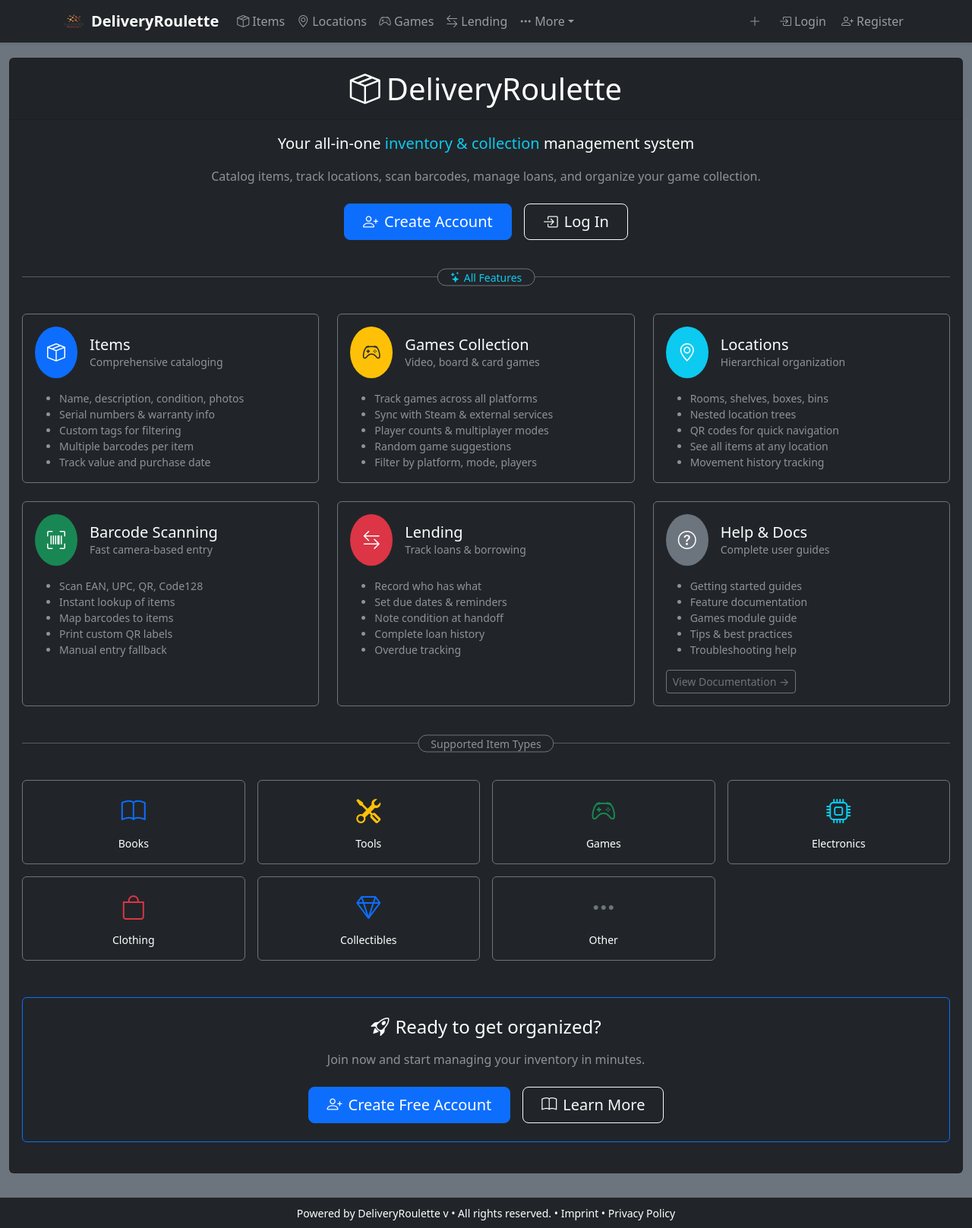
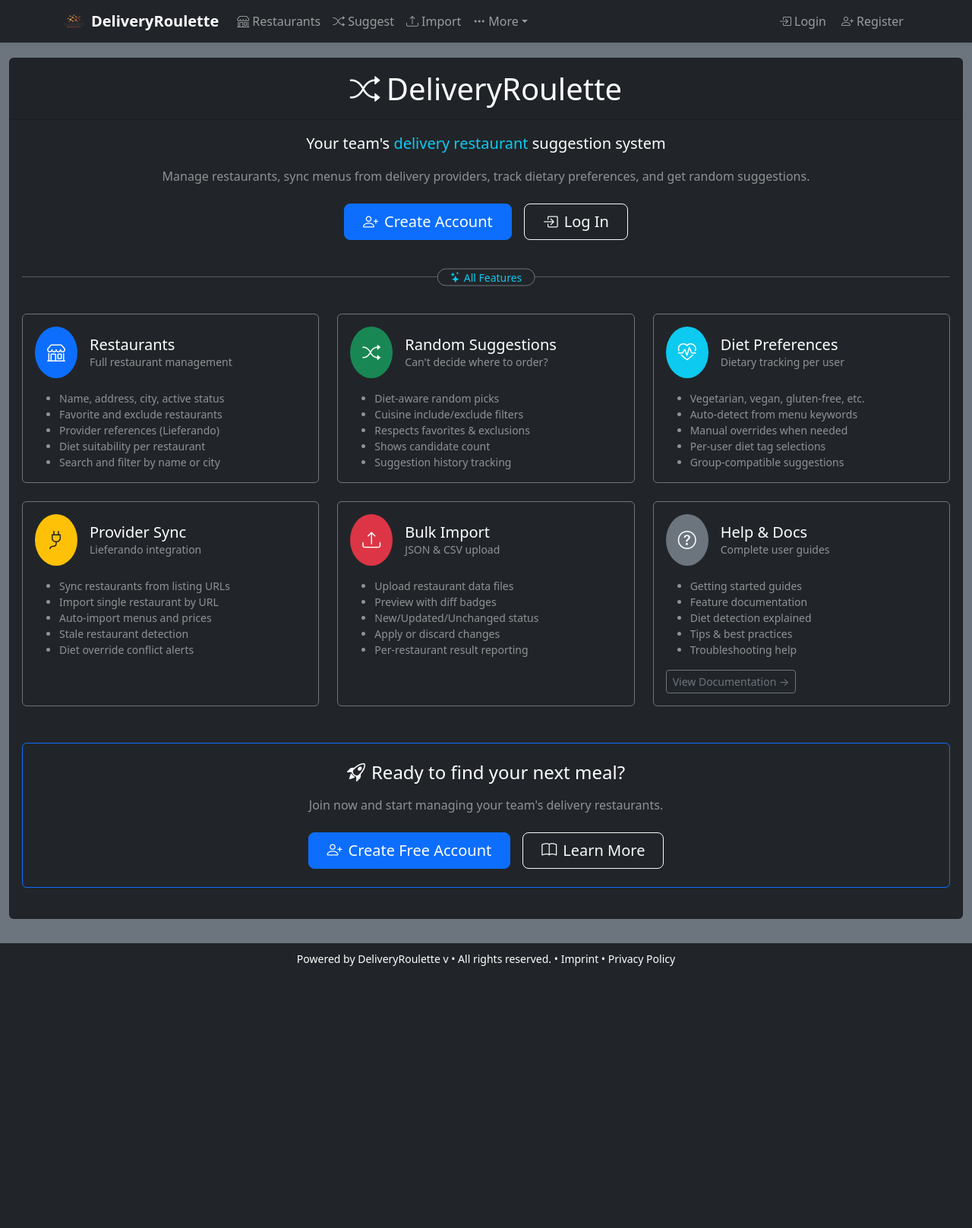
Before and after one commit to JulianiusM/DeliveryRoulette, a Node project: template src/views/index.pug in a window 1280 px wide. Shown: the whole page at 76% size. After the commit the page ends 1272 px from the top, so only its background shows below. Run offline with Node 20 templates, Linux system fonts and the light colour scheme; the template is opened without the code that fills it, so the values that code supplies are empty; style sheets or scripts are compiled from the project's sources; some libraries are stand-ins or nearby versions.

Commit message:
Fix UI dead links, add httpOnly/CSP/protocol validation, create checklist/reconcile action items
Co-authored-by: JulianMalovanij <63118041+JulianMalovanij@users.noreply.github.com>

```diff
--- a/src/providers/lieferando/LieferandoConnector.ts
+++ b/src/providers/lieferando/LieferandoConnector.ts
@@ -88,6 +88,9 @@ export class LieferandoConnector implements DeliveryProviderConnector {
 
     validateImportUrl(url: string): void {
         const parsed = parseUrl(url);
+        if (parsed.protocol !== 'https:') {
+            throw new Error('URL must use HTTPS protocol');
+        }
         const host = parsed.hostname.toLowerCase();
         if (host !== 'lieferando.de' && host !== 'www.lieferando.de') {
             throw new Error('URL must be from lieferando.de');
@@ -99,6 +102,9 @@ export class LieferandoConnector implements DeliveryProviderConnector {
 
     validateListingUrl(url: string): void {
         const parsed = parseUrl(url);
+        if (parsed.protocol !== 'https:') {
+            throw new Error('URL must use HTTPS protocol');
+        }
         const host = parsed.hostname.toLowerCase();
         if (host !== 'lieferando.de' && host !== 'www.lieferando.de') {
             throw new Error('URL must be from lieferando.de');
--- a/src/views/index.pug
+++ b/src/views/index.pug
@@ -9,13 +9,13 @@ block meta
     )
     meta(
         name="keywords"
-        content="inventory, items, locations, barcodes, lending, tracking, catalog, games, collection"
+        content="restaurants, delivery, food, suggestions, diet, preferences, lieferando"
     )
     meta(name="author" content="DeliveryRoulette")
     meta(property="og:title" content="DeliveryRoulette – Discover your next favorite delivery")
     meta(
         property="og:description"
-        content="A single place to catalog things, know where they are, know who has them, scan barcodes, and manage your game collection."
+        content="Manage restaurants, sync menus from delivery providers, track dietary preferences, and get random suggestions for your team."
     )
     meta(property="og:image" content="/img/logo.png")
     meta(property="og:url" content=settings.rootUrl)
@@ -24,7 +24,7 @@ block meta
 block title
     //- Card header
     h1.card-header.text-center.py-3.mb-0
-        i.bi.bi-box-seam.me-2
+        i.bi.bi-shuffle.me-2
         | DeliveryRoulette
 
 block content
@@ -35,43 +35,43 @@ block content
                 | Welcome back,
                 span.text-info #{user.name || user.username}
                 | !
-            p.text-white-50.mb-4 Your complete inventory and collection management system.
+            p.text-white-50.mb-4 Your team's delivery restaurant management and suggestion system.
 
         //- Quick action buttons for logged-in users
         .row.g-3.mb-5
             .col-md-3.col-sm-6
-                a.card.text-bg-dark.border-primary.h-100.text-decoration-none.hover-lift(href="/items")
+                a.card.text-bg-dark.border-primary.h-100.text-decoration-none.hover-lift(href="/restaurants")
                     .card-body.text-center.py-4
-                        i.bi.bi-box-seam.fs-1.text-primary.mb-3
-                        h3.h5.mb-2 Items
-                        p.small.text-white-50.mb-0 View & manage your inventory
+                        i.bi.bi-shop.fs-1.text-primary.mb-3
+                        h3.h5.mb-2 Restaurants
+                        p.small.text-white-50.mb-0 View & manage restaurants
             .col-md-3.col-sm-6
-                a.card.text-bg-dark.border-success.h-100.text-decoration-none.hover-lift(href="/games/suggest")
+                a.card.text-bg-dark.border-success.h-100.text-decoration-none.hover-lift(href="/suggest")
                     .card-body.text-center.py-4
                         i.bi.bi-shuffle.fs-1.text-success.mb-3
-                        h3.h5.mb-2 Random Game
-                        p.small.text-white-50.mb-0 Can't decide what to play?
+                        h3.h5.mb-2 Suggest
+                        p.small.text-white-50.mb-0 Get a random restaurant pick
             .col-md-3.col-sm-6
-                a.card.text-bg-dark.border-info.h-100.text-decoration-none.hover-lift(href="/scan")
+                a.card.text-bg-dark.border-info.h-100.text-decoration-none.hover-lift(href="/import")
                     .card-body.text-center.py-4
-                        i.bi.bi-upc-scan.fs-1.text-info.mb-3
-                        h3.h5.mb-2 Scan
-                        p.small.text-white-50.mb-0 Quickly add or find items
+                        i.bi.bi-upload.fs-1.text-info.mb-3
+                        h3.h5.mb-2 Import
+                        p.small.text-white-50.mb-0 Bulk import restaurants
             .col-md-3.col-sm-6
-                a.card.text-bg-dark.border-warning.h-100.text-decoration-none.hover-lift(href="/games")
+                a.card.text-bg-dark.border-warning.h-100.text-decoration-none.hover-lift(href="/providers")
                     .card-body.text-center.py-4
-                        i.bi.bi-controller.fs-1.text-warning.mb-3
-                        h3.h5.mb-2 Games
-                        p.small.text-white-50.mb-0 Browse your game library
+                        i.bi.bi-plug.fs-1.text-warning.mb-3
+                        h3.h5.mb-2 Providers
+                        p.small.text-white-50.mb-0 Sync from Lieferando
 
     else
         .text-center.mb-4
             p.lead.mb-3
-                | Your all-in-one
-                span.text-info inventory & collection
-                |  management system
+                | Your team's
+                span.text-info delivery restaurant
+                |  suggestion system
             p.text-white-50.mb-4
-                | Catalog items, track locations, scan barcodes, manage loans, and organize your game collection.
+                | Manage restaurants, sync menus from delivery providers, track dietary preferences, and get random suggestions.
 
         .d-flex.flex-wrap.justify-content-center.gap-3.mb-5
             a.btn.btn-primary.btn-lg.px-4.d-inline-flex.align-items-center.gap-2(href="/users/register")
@@ -90,100 +90,100 @@ block content
 
     //- Main feature grid
     .row.row-cols-1.row-cols-md-2.row-cols-xl-3.g-4.mb-5
-        //- Items
+        //- Restaurants
         .col
             .card.h-100.text-bg-dark.border-secondary
                 .card-body
                     .d-flex.align-items-center.mb-3
                         .bg-primary.rounded-circle.p-3.me-3
-                            i.bi.bi-box-seam.fs-4.text-white
+                            i.bi.bi-shop.fs-4.text-white
                         div
-                            h2.h5.mb-0 Items
-                            p.small.text-white-50.mb-0 Comprehensive cataloging
+                            h2.h5.mb-0 Restaurants
+                            p.small.text-white-50.mb-0 Full restaurant management
                     ul.small.mb-0.text-white-50
-                        li Name, description, condition, photos
-                        li Serial numbers & warranty info
-                        li Custom tags for filtering
-                        li Multiple barcodes per item
-                        li Track value and purchase date
+                        li Name, address, city, active status
+                        li Favorite and exclude restaurants
+                        li Provider references (Lieferando)
+                        li Diet suitability per restaurant
+                        li Search and filter by name or city
                     if user
-                        a.btn.btn-sm.btn-outline-primary.mt-3(href="/items") View Items →
+                        a.btn.btn-sm.btn-outline-primary.mt-3(href="/restaurants") View Restaurants →
 
-        //- Games Module
+        //- Suggestions
+        .col
+            .card.h-100.text-bg-dark.border-secondary
+                .card-body
+                    .d-flex.align-items-center.mb-3
+                        .bg-success.rounded-circle.p-3.me-3
+                            i.bi.bi-shuffle.fs-4.text-white
+                        div
+                            h2.h5.mb-0 Random Suggestions
+                            p.small.text-white-50.mb-0 Can't decide where to order?
+                    ul.small.mb-0.text-white-50
+                        li Diet-aware random picks
+                        li Cuisine include/exclude filters
+                        li Respects favorites & exclusions
+                        li Shows candidate count
+                        li Suggestion history tracking
+                    if user
+                        a.btn.btn-sm.btn-outline-success.mt-3(href="/suggest") Get Suggestion →
+
+        //- Diet Preferences
+        .col
+            .card.h-100.text-bg-dark.border-secondary
+                .card-body
+                    .d-flex.align-items-center.mb-3
+                        .bg-info.rounded-circle.p-3.me-3
+                            i.bi.bi-heart-pulse.fs-4.text-white
+                        div
+                            h2.h5.mb-0 Diet Preferences
+                            p.small.text-white-50.mb-0 Dietary tracking per user
+                    ul.small.mb-0.text-white-50
+                        li Vegetarian, vegan, gluten-free, etc.
+                        li Auto-detect from menu keywords
+                        li Manual overrides when needed
+                        li Per-user diet tag selections
+                        li Group-compatible suggestions
+                    if user
+                        a.btn.btn-sm.btn-outline-info.mt-3(href="/users/settings") Set Preferences →
+
+        //- Provider Sync
         .col
             .card.h-100.text-bg-dark.border-secondary
                 .card-body
                     .d-flex.align-items-center.mb-3
                         .bg-warning.rounded-circle.p-3.me-3
-                            i.bi.bi-controller.fs-4.text-dark
+                            i.bi.bi-plug.fs-4.text-dark
                         div
-                            h2.h5.mb-0 Games Collection
-                            p.small.text-white-50.mb-0 Video, board & card games
+                            h2.h5.mb-0 Provider Sync
+                            p.small.text-white-50.mb-0 Lieferando integration
                     ul.small.mb-0.text-white-50
-                        li Track games across all platforms
-                        li Sync with Steam & external services
-                        li Player counts & multiplayer modes
-                        li Random game suggestions
-                        li Filter by platform, mode, players
+                        li Sync restaurants from listing URLs
+                        li Import single restaurant by URL
+                        li Auto-import menus and prices
+                        li Stale restaurant detection
+                        li Diet override conflict alerts
                     if user
-                        a.btn.btn-sm.btn-outline-warning.mt-3(href="/games") Browse Games →
+                        a.btn.btn-sm.btn-outline-warning.mt-3(href="/providers") Manage Providers →
 
-        //- Locations
-        .col
-            .card.h-100.text-bg-dark.border-secondary
-                .card-body
-                    .d-flex.align-items-center.mb-3
-                        .bg-info.rounded-circle.p-3.me-3
-                            i.bi.bi-geo-alt.fs-4.text-white
-                        div
-                            h2.h5.mb-0 Locations
-                            p.small.text-white-50.mb-0 Hierarchical organization
-                    ul.small.mb-0.text-white-50
-                        li Rooms, shelves, boxes, bins
-                        li Nested location trees
-                        li QR codes for quick navigation
-                        li See all items at any location
-                        li Movement history tracking
-                    if user
-                        a.btn.btn-sm.btn-outline-info.mt-3(href="/locations") Manage Locations →
-
-        //- Barcode Scanning
-        .col
-            .card.h-100.text-bg-dark.border-secondary
-                .card-body
-                    .d-flex.align-items-center.mb-3
-                        .bg-success.rounded-circle.p-3.me-3
-                            i.bi.bi-upc-scan.fs-4.text-white
-                        div
-                            h2.h5.mb-0 Barcode Scanning
-                            p.small.text-white-50.mb-0 Fast camera-based entry
-                    ul.small.mb-0.text-white-50
-                        li Scan EAN, UPC, QR, Code128
-                        li Instant lookup of items
-                        li Map barcodes to items
-                        li Print custom QR labels
-                        li Manual entry fallback
-                    if user
-                        a.btn.btn-sm.btn-outline-success.mt-3(href="/scan") Start Scanning →
-
-        //- Lending & Borrowing
+        //- Import
         .col
             .card.h-100.text-bg-dark.border-secondary
                 .card-body
                     .d-flex.align-items-center.mb-3
                         .bg-danger.rounded-circle.p-3.me-3
-                            i.bi.bi-arrow-left-right.fs-4.text-white
+                            i.bi.bi-upload.fs-4.text-white
                         div
-                            h2.h5.mb-0 Lending
-                            p.small.text-white-50.mb-0 Track loans & borrowing
+                            h2.h5.mb-0 Bulk Import
+                            p.small.text-white-50.mb-0 JSON & CSV upload
                     ul.small.mb-0.text-white-50
-                        li Record who has what
-                        li Set due dates & reminders
-                        li Note condition at handoff
-                        li Complete loan history
-                        li Overdue tracking
+                        li Upload restaurant data files
+                        li Preview with diff badges
+                        li New/Updated/Unchanged status
+                        li Apply or discard changes
+                        li Per-restaurant result reporting
                     if user
-                        a.btn.btn-sm.btn-outline-danger.mt-3(href="/loans") Manage Loans →
+                        a.btn.btn-sm.btn-outline-danger.mt-3(href="/import") Import Data →
 
         //- Help & Documentation
         .col
@@ -198,47 +198,10 @@ block content
                     ul.small.mb-0.text-white-50
                         li Getting started guides
                         li Feature documentation
-                        li Games module guide
+                        li Diet detection explained
                         li Tips & best practices
                         li Troubleshooting help
                     a.btn.btn-sm.btn-outline-secondary.mt-3(href="/help") View Documentation →
-
-    //- Divider
-    .position-relative.text-center.my-5
-        hr
-        span.position-absolute.top-50.start-50.translate-middle.px-3.bg-dark.rounded-pill.border.border-secondary.text-white-50.small
-            | Supported Item Types
-
-    //- Item types showcase
-    .row.row-cols-2.row-cols-md-4.row-cols-xl-7.g-3.mb-4.text-center
-        .col
-            .card.text-bg-dark.border-secondary.py-3.hover-scale
-                i.bi.bi-book.fs-2.mb-2.text-primary
-                .small Books
-        .col
-            .card.text-bg-dark.border-secondary.py-3.hover-scale
-                i.bi.bi-tools.fs-2.mb-2.text-warning
-                .small Tools
-        .col
-            .card.text-bg-dark.border-secondary.py-3.hover-scale
-                i.bi.bi-controller.fs-2.mb-2.text-success
-                .small Games
-        .col
-            .card.text-bg-dark.border-secondary.py-3.hover-scale
-                i.bi.bi-cpu.fs-2.mb-2.text-info
-                .small Electronics
-        .col
-            .card.text-bg-dark.border-secondary.py-3.hover-scale
-                i.bi.bi-bag.fs-2.mb-2.text-danger
-                .small Clothing
-        .col
-            .card.text-bg-dark.border-secondary.py-3.hover-scale
-                i.bi.bi-gem.fs-2.mb-2.text-primary
-                .small Collectibles
-        .col
-            .card.text-bg-dark.border-secondary.py-3.hover-scale
-                i.bi.bi-three-dots.fs-2.mb-2.text-secondary
-                .small Other
 
     if !user
         //- Call to action for non-logged users
@@ -246,8 +209,8 @@ block content
             .card.text-bg-dark.border-primary.p-4
                 h3.h4.mb-3
                     i.bi.bi-rocket-takeoff.me-2
-                    | Ready to get organized?
-                p.text-white-50.mb-4 Join now and start managing your inventory in minutes.
+                    | Ready to find your next meal?
+                p.text-white-50.mb-4 Join now and start managing your team's delivery restaurants.
                 .d-flex.flex-wrap.justify-content-center.gap-3
                     a.btn.btn-primary.btn-lg.px-4(href="/users/register")
                         i.bi.bi-person-plus.me-2
@@ -265,9 +228,3 @@ block scripts
             transform: translateY(-4px);
             box-shadow: 0 4px 12px rgba(0, 123, 255, 0.3);
         }
-        .hover-scale {
-            transition: transform 0.2s ease;
-        }
-        .hover-scale:hover {
-            transform: scale(1.05);
-        }
--- a/src/views/layout.pug
+++ b/src/views/layout.pug
@@ -41,29 +41,23 @@ html(lang="en")
                     .collapse.navbar-collapse#navbarMain
                         // Left side: primary navigation
                         ul.navbar-nav.me-auto.mb-2.mb-lg-0
-                            // Items
+                            // Restaurants
                             li.nav-item
-                                a.nav-link(href="/items")
-                                    i.bi.bi-box-seam.me-1
-                                    | Items
+                                a.nav-link(href="/restaurants")
+                                    i.bi.bi-shop.me-1
+                                    | Restaurants
 
-                            // Locations
+                            // Suggestions
                             li.nav-item
-                                a.nav-link(href="/locations")
-                                    i.bi.bi-geo-alt.me-1
-                                    | Locations
+                                a.nav-link(href="/suggest")
+                                    i.bi.bi-shuffle.me-1
+                                    | Suggest
 
-                            // Games
+                            // Import
                             li.nav-item
-                                a.nav-link(href="/games")
-                                    i.bi.bi-controller.me-1
-                                    | Games
-
-                            // Lending
-                            li.nav-item
-                                a.nav-link(href="/loans")
-                                    i.bi.bi-arrow-left-right.me-1
-                                    | Lending
+                                a.nav-link(href="/import")
+                                    i.bi.bi-upload.me-1
+                                    | Import
 
                             // More dropdown for secondary pages
                             li.nav-item.dropdown
@@ -71,14 +65,6 @@ html(lang="en")
                                     i.bi.bi-three-dots.me-1
                                     | More
                                 ul.dropdown-menu.dropdown-menu-dark(aria-labelledby="navMore")
-                                    li
-                                        a.dropdown-item(href="/scan")
-                                            i.bi.bi-upc-scan.me-1
-                                            | Scan Barcode
-                                    li
-                                        a.dropdown-item(href="/wizard")
-                                            i.bi.bi-plus-circle.me-1
-                                            | Quick Add
                                     li
                                         a.dropdown-item(href="/sync/alerts")
                                             i.bi.bi-bell.me-1
@@ -93,11 +79,8 @@ html(lang="en")
                                             i.bi.bi-question-circle.me-1
                                             | Help
 
-                        // Right side: quick add + user account
+                        // Right side: user account
                         ul.navbar-nav.ms-auto
-                            li.nav-item.me-2
-                                a.nav-link(href="/wizard" title="Quick Add")
-                                    i.bi.bi-plus-lg
                             if user
                                 li.nav-item.dropdown
                                     a.nav-link.dropdown-toggle(href="#" id="userMenu" role="button" data-bs-toggle="dropdown" aria-expanded="false")
@@ -108,10 +91,6 @@ html(lang="en")
                                             a.dropdown-item(href="/users/dashboard")
                                                 i.bi.bi-speedometer2.me-1
                                                 | Your overview
-                                        li
-                                            a.dropdown-item(href="/users/manage-dashboard")
-                                                i.bi.bi-people-fill.me-1
-                                                | Managed items
                                         li
                                             a.dropdown-item(href="/users/settings")
                                                 i.bi.bi-gear-fill.me-1
```
Also changed, not shown: docs/review/ACTION_ITEMS.md (+80 -9 lines), docs/review/IMPLEMENTATION_CHECKLIST.md (added, +191 -0 lines), src/app.ts (+19 -1 lines), src/routes/users.ts (+5 -7 lines), src/views/users/dashboard.pug (+30 -85 lines).
